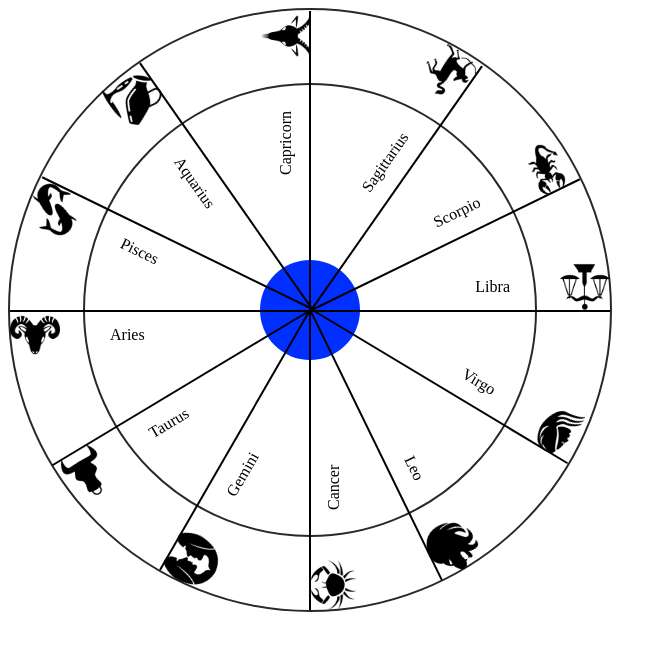
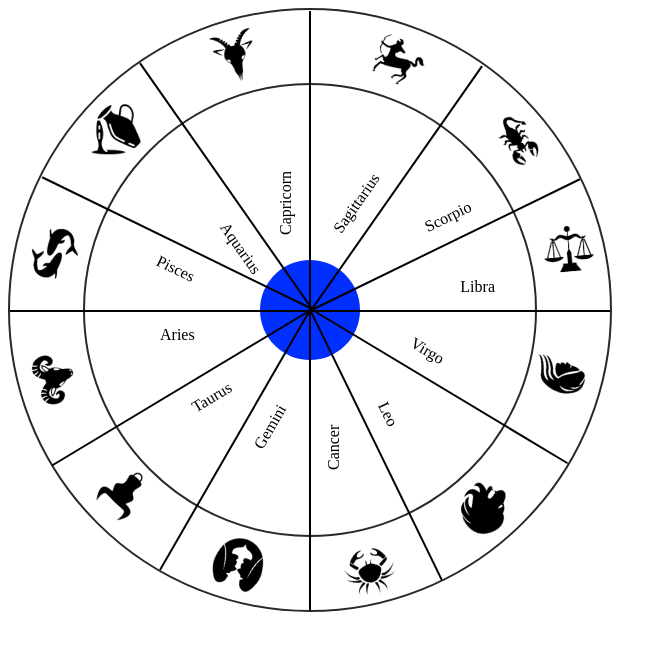
Before and after one commit to SabiulSabit/zodiac, a plain HTML site: page index.html in a window 1280 px wide. Shown: the whole page, without its empty margins (0-667 px from the left). Drawn offline with Linux system fonts and the light colour scheme.

Commit message:
img posittion solve

```diff
--- a/index.html
+++ b/index.html
@@ -15,7 +15,7 @@
       <div class="roundThree">
         <div class="roundTwo">
           <div class="lineOne">
-            <div class="symbolImg libra">
+            <div class="symbolImg" id='libra'>
               <img src="/images/libra.png" alt="">
             </div>
             <div class="symbolText">
@@ -23,7 +23,7 @@
             </div>
           </div>
           <div class="lineTwo">
-            <div class="symbolImg">
+            <div class="symbolImg" id="scorpio">
               <img src="/images/scorpio.png" alt="">
             </div>
             <div class="symbolText">
@@ -31,7 +31,7 @@
             </div>
           </div>
           <div class="lineThree">
-            <div class="symbolImg">
+            <div class="symbolImg" id="sagittarius">
               <img src="/images/sagittarius.png" alt="">
             </div>
             <div class="symbolText">
@@ -39,7 +39,7 @@
             </div>
           </div>
           <div class="lineFour">
-            <div class="symbolImg">
+            <div class="symbolImg" id="capricorn">
               <img src="/images/capricorn.png" alt="">
             </div>
             <div class="symbolText">
@@ -47,7 +47,7 @@
             </div>
           </div>
           <div class="lineFive">
-            <div class="symbolImg">
+            <div class="symbolImg" id="aquarius">
               <img src="/images/aquarius.png" alt="">
             </div>
             <div class="symbolText">
@@ -55,7 +55,7 @@
             </div>
           </div>
           <div class="lineSix">
-            <div class="symbolImg">
+            <div class="symbolImg" id="pisces">
               <img src="/images/pisces.png" alt="">
             </div>
             <div class="symbolText">
@@ -63,7 +63,7 @@
             </div>
           </div>
           <div class="lineSeven">
-            <div class="symbolImg">
+            <div class="symbolImg" id="aries">
               <img src="/images/aries.png" alt="">
             </div>
             <div class="symbolText">
@@ -71,7 +71,7 @@
             </div>
           </div>
           <div class="lineEight">
-            <div class="symbolImg">
+            <div class="symbolImg" id="taurus">
               <img src="/images/taurus.png" alt="">
             </div>
             <div class="symbolText">
@@ -79,7 +79,7 @@
             </div>
           </div>
           <div class="lineNine">
-            <div class="symbolImg">
+            <div class="symbolImg" id="gemini">
               <img src="/images/gemini.png" alt="">
             </div>
             <div class="symbolText">
@@ -87,7 +87,7 @@
             </div>
           </div>
           <div class="lineTen">
-            <div class="symbolImg">
+            <div class="symbolImg" id="cancer">
               <img src="/images/cancer.png" alt="">
             </div>
             <div class="symbolText">
@@ -95,7 +95,7 @@
             </div>
           </div>
           <div class="lineEleven">
-            <div class="symbolImg">
+            <div class="symbolImg" id="leo">
               <img src="/images/leo.png" alt="">
             </div>
             <div class="symbolText">
@@ -103,7 +103,7 @@
             </div>
           </div>
           <div class="lineTwelve">
-            <div class="symbolImg">
+            <div class="symbolImg" id="virgo">
               <img src="/images/virgo.png" alt="">
             </div>
             <div class="symbolText">
--- a/style.css
+++ b/style.css
@@ -175,3 +175,76 @@
     transform: rotate(180deg);
     margin-left: 50px;
   }
+
+  /* Image Rotate */
+
+  #libra{
+    transform: rotate(175deg);
+    padding-bottom: 35px;
+    padding-right: 15px;
+  }
+
+  #scorpio{
+    transform: rotate(-10deg);
+    padding-left: 10px;
+    padding-top: 40px;
+  }
+
+  #sagittarius{
+    transform: rotate(250deg);
+    padding-right: 50px;
+    padding-bottom: 30px;
+  }
+
+  #capricorn{
+    transform: rotate(255deg);
+    padding-right: 60px;
+    padding-bottom: 30px;
+  }
+
+  #aquarius{
+    transform: rotate(-55deg);
+    padding-right: 80px;
+  }
+
+  #pisces{
+    transform: rotate(-125deg);
+    padding-right: 40px;
+    padding-bottom: 25px;
+  }
+
+  #aries{
+    transform: rotate(-110deg);
+     padding-right: 50px;
+     padding-bottom: 25px;
+  }
+
+  #taurus{
+    transform: rotate(-105deg);
+    padding-bottom: 15px;
+    padding-right: 50px;
+  }
+
+  #gemini{
+    transform: rotate(-100deg);
+    padding-bottom: 20px;
+    padding-right: 55px;
+  }
+
+  #cancer{
+    transform: rotate(80deg);
+    padding-top: 25px;
+    padding-left: 40px;
+  }
+
+  #leo{
+    transform: rotate(-100deg);
+    padding-bottom: 25px;
+    padding-right: 60px;
+  }
+
+  #virgo{
+    transform: rotate(-110deg);
+    padding-bottom: 25px;
+    padding-right: 60px;
+  }
```
